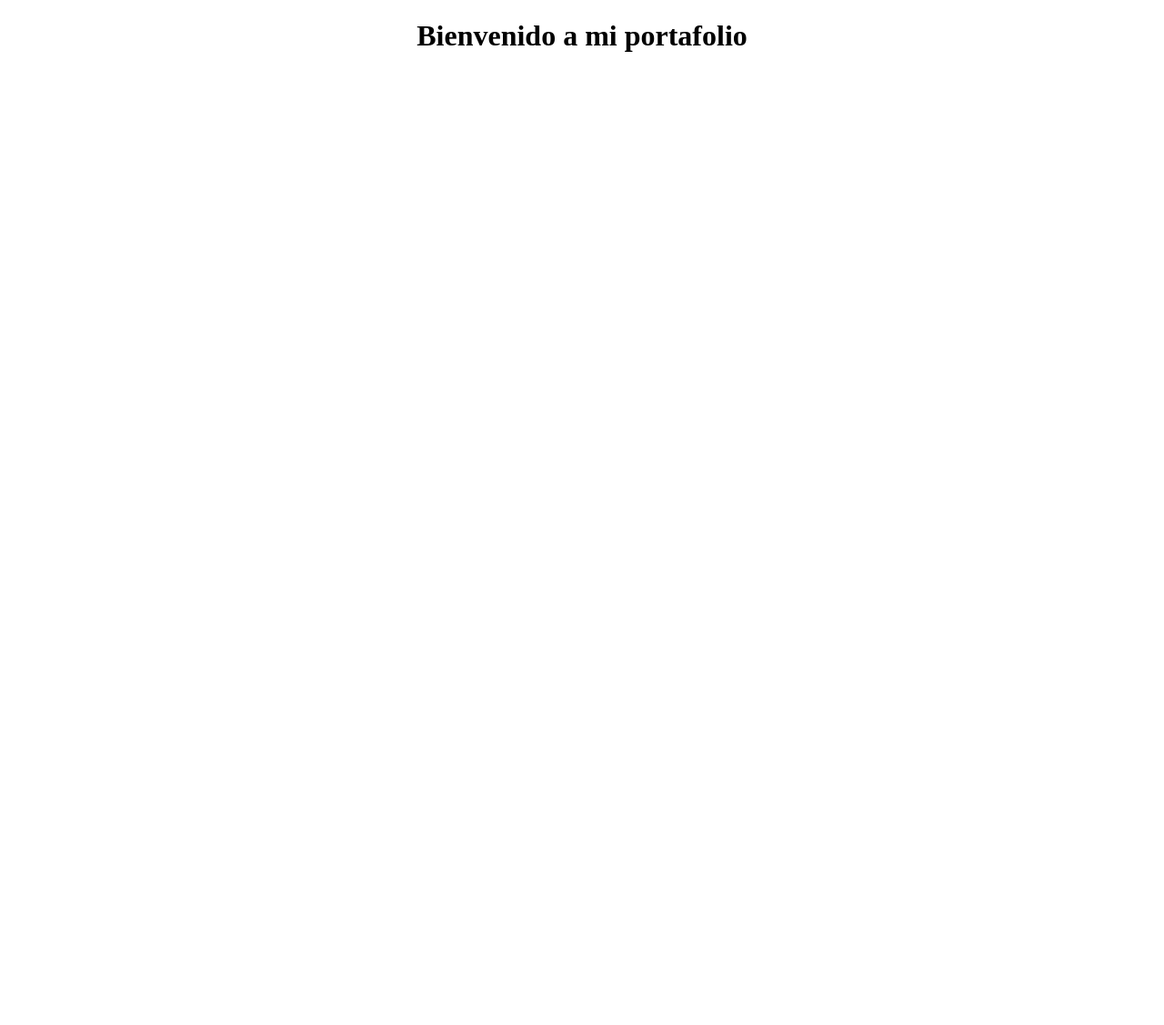
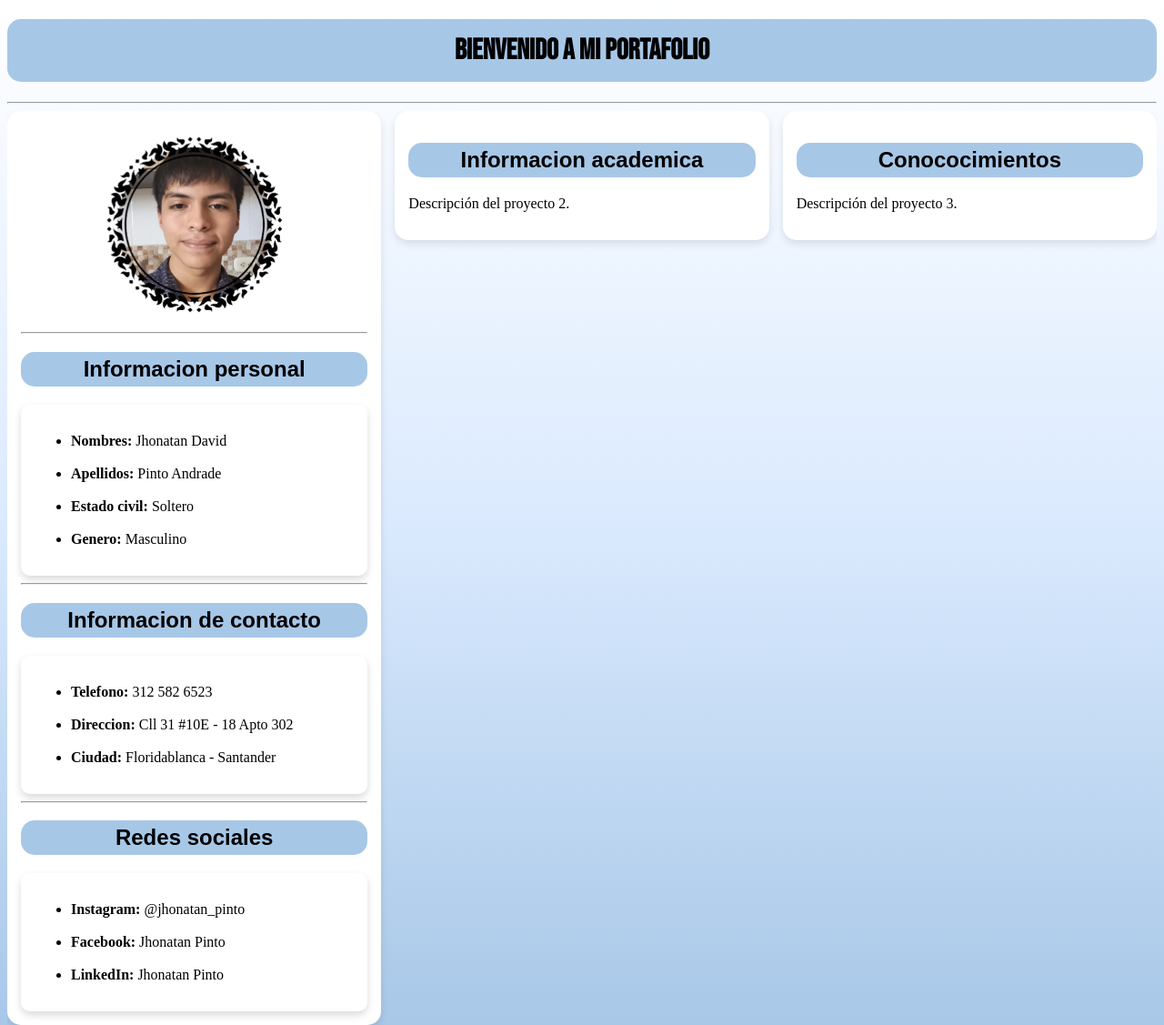
Before and after one commit to tatan3/Portafolio, a plain HTML site: page index.html in a window 1280 px wide. Shown: the whole page at 91% size. Before the commit the page ends 800 px from the top, so only its background shows below. Drawn offline with Linux system fonts and the light colour scheme; a web font is replaced by a local one.

Commit message:
feat: :sparkles: Estructura base primera columna

```diff
--- a/css/styles.css
+++ b/css/styles.css
@@ -0,0 +1,98 @@
+body {
+    background: linear-gradient(to bottom, #ffffff, #dbeafe,#a7c7e7);
+}
+.contenedor {
+    display: flex;
+    gap: 15px;
+    overflow: hidden;
+}
+
+.columna {
+    flex: 1;
+    background-color: #ffffff;
+    border-radius: 15px;
+    box-shadow: 0 4px 8px rgba(0, 0, 0, 0.1);
+    text-align: left;
+    float: left;
+    width: 33.33%;
+    padding: 15px;
+    height: 100%;
+}
+
+.columna h2 {
+    text-align: center;
+    font-family: "Lacquer", sans-serif;
+}
+
+.columna2 {
+    flex: 1;
+    background-color: #ffffff;
+    border-radius: 10px;
+    box-shadow: 0 4px 8px rgba(0, 0, 0, 0.15);
+    width: auto;
+    text-align: left;
+    height: 100%;
+    padding: 15px;
+    overflow: hidden;
+}
+
+.columna2:hover {
+    box-shadow: 0 6px 12px rgba(0, 0, 0, 0.815);
+    transform: translateY(-5px);
+    transition: all 0.3s ease;
+}
+
+.foto-marco {
+    width: 220px;
+    height: 220px;
+    position: relative;
+    margin: 0 auto;
+}
+
+.foto{
+    width: 170px;
+    height: 170px;
+    border-radius: 100%;
+    object-fit: cover;
+    top: 25px;
+    left: 25px;
+    position: absolute;
+    z-index: 1;
+}
+
+.marco {
+   position: absolute;
+    top: 0;
+    left: 0;
+    z-index: 2;
+    width: 100%;
+    height: 100%;
+    object-fit: contain;
+    pointer-events: none;
+    animation: girar 10s linear infinite;
+}
+
+@keyframes girar {
+    from {
+        transform: rotate(0deg);
+    }
+    to {
+        transform: rotate(360deg);
+    }
+}
+
+h1 {
+    background-color: #a7c7e7;
+    padding: 15px;
+    border-radius: 15px;
+    text-align: center;
+    font-family: "Bebas Neue", sans-serif
+}
+
+h2 {
+    background-color: #a7c7e7;
+    padding: 5px;
+    border-radius: 15px;
+    text-align: center;
+    font-family: "Lacquer", sans-serif;
+}
--- a/index.html
+++ b/index.html
@@ -3,11 +3,138 @@
 <head>
     <meta charset="UTF-8">
     <meta name="viewport" content="width=device-width, initial-scale=1.0">
+    <link rel="stylesheet" href="css/styles.css">
+    <link href="https://fonts.googleapis.com/css2?family=Bebas+Neue&display=swap" rel="stylesheet">
+    <link href="https://fonts.googleapis.com/css2?family=Lacquer&display=swap" rel="stylesheet">
     <title>Mi Portafolio</title>
 </head>
 <body>
     <h1 style="text-align: center;">
         Bienvenido a mi portafolio
     </h1>
+    <hr>
+    <div class="contenedor">
+        <div1 class="columna">
+            <div class="foto-marco">
+                <img src="images/Perfil.webp" alt="foto" class="foto">
+                <img src="images/Marco.png" alt="marco" class="marco">
+            </div>
+            <hr>
+            <h2>
+                Informacion personal
+            </h2>
+            <div class="columna2">
+                <p>
+                    <ul>
+                        <li>
+                            <strong>
+                                Nombres:
+                            </strong>
+                            Jhonatan David
+                        </li>
+                        <br>
+                        <li>
+                            <strong>
+                                Apellidos:
+                            </strong>
+                            Pinto Andrade
+                        </li>
+                        <br>
+                        <li>
+                            <strong>
+                                Estado civil:
+                            </strong>
+                            Soltero
+                        </li>
+                        <br>
+                        <li>
+                            <strong>
+                                Genero:
+                            </strong>
+                            Masculino
+                        </li>
+                    </ul>
+                </p>
+            </div>
+            <hr>
+            <h2>
+                Informacion de contacto
+            </h2>
+            <div class="columna2">
+                <p>
+                    <ul>
+                        <li>
+                            <strong>
+                                Telefono:
+                            </strong>
+                            312 582 6523
+                        </li>
+                        <br>
+                        <li>
+                            <strong>
+                                Direccion:
+                            </strong>
+                            Cll 31 #10E - 18 Apto 302
+                        </li>
+                        <br>
+                        <li>
+                            <strong>
+                                Ciudad:
+                            </strong>
+                            Floridablanca - Santander
+                        </li>
+                    </ul>
+                </p>
+            </div>
+            <hr>
+            <h2>
+                Redes sociales
+            </h2>
+            <div class="columna2">
+                <p>
+                    <ul>
+                        <li>
+                            <strong>
+                                Instagram:
+                            </strong>
+                            @jhonatan_pinto
+                        </li>
+                        <br>
+                        <li>
+                            <strong>
+                                Facebook:
+                            </strong>
+                            Jhonatan Pinto
+                        </li>
+                        <br>
+                        <li>
+                            <strong>
+                                LinkedIn:
+                            </strong>
+                            Jhonatan Pinto
+                        </li>
+                    </ul>
+                </p>
+
+            </div>
+        </div1>
+
+        <div1 class="columna">
+            <h2>
+                Informacion academica
+            </h2>
+            <p>
+                Descripción del proyecto 2.
+            </p>
+        </div1>
+        <div1 class="columna">
+            <h2>
+                Conococimientos
+            </h2>
+            <p>
+                Descripción del proyecto 3.
+            </p>
+        </div1>
+    </div>
 </body>
 </html>
```
Also changed, not shown: images/Marco.png (added), images/Perfil.webp (added), images/punto.png (added).
